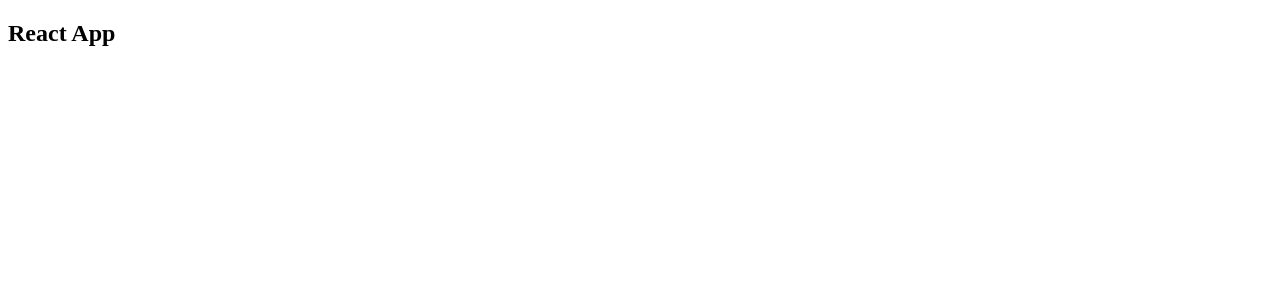
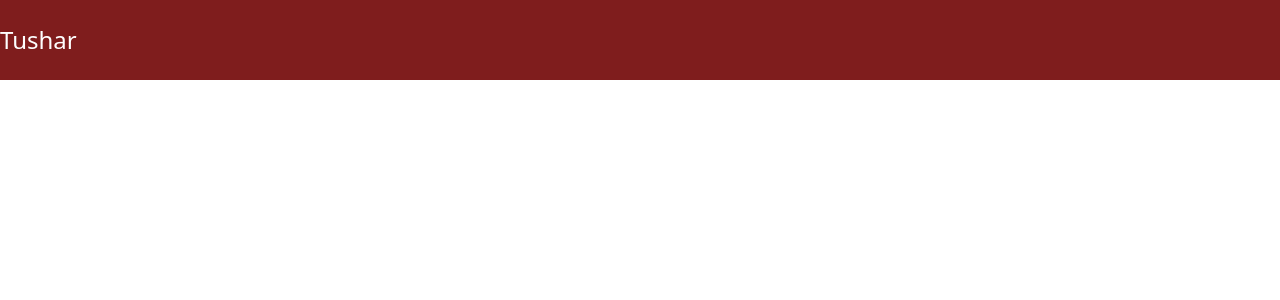
Before and after one commit to Tusharprabhu/Tushar_prabhu, a React (Vite) app: page / in a window 1280 px wide. Shown: the top 300 px of the page. Built offline with nearby package versions, Linux system fonts and the light colour scheme.

Commit message:
chore: Add react-icons package to dependencies and update package-lock.json and package.json

```diff
--- a/package.json
+++ b/package.json
@@ -10,7 +10,8 @@
   },
   "dependencies": {
     "react": "^18.2.0",
-    "react-dom": "^18.2.0"
+    "react-dom": "^18.2.0",
+    "react-icons": "^5.2.1"
   },
   "devDependencies": {
     "@types/react": "^18.0.27",
--- a/src/App.jsx
+++ b/src/App.jsx
@@ -1,11 +1,14 @@
-
-
+import {FalinkedIn} from 'react-icons/fa';
 function App() {
-return(
-  <>
-  <h2>React App</h2>
-  </>
-)
+  return (
+    <>
+      <div className=" bg-red-900 py-6 nb-20 flex items-center justify-between">
+        <div className="flex flex-shrink-0 items-center">
+          <h1 className="text-white text-2xl">Tushar</h1>
+        </div>
+      </div>
+    </>
+  );
 }
 
-export default App
+export default App;
--- a/src/index.css
+++ b/src/index.css
@@ -0,0 +1,3 @@
+@tailwind base;
+@tailwind components;
+@tailwind utilities;
--- a/tailwind.config.js
+++ b/tailwind.config.js
@@ -1,6 +1,6 @@
 /** @type {import('tailwindcss').Config} */
-export default {
-  content: [],
+module.exports = {
+  content: ["./src/**/*.{html,js,jsx}"],
   theme: {
     extend: {},
   },
```
Also changed, not shown: 1 other file (tests, documents, lock files or other folders).
